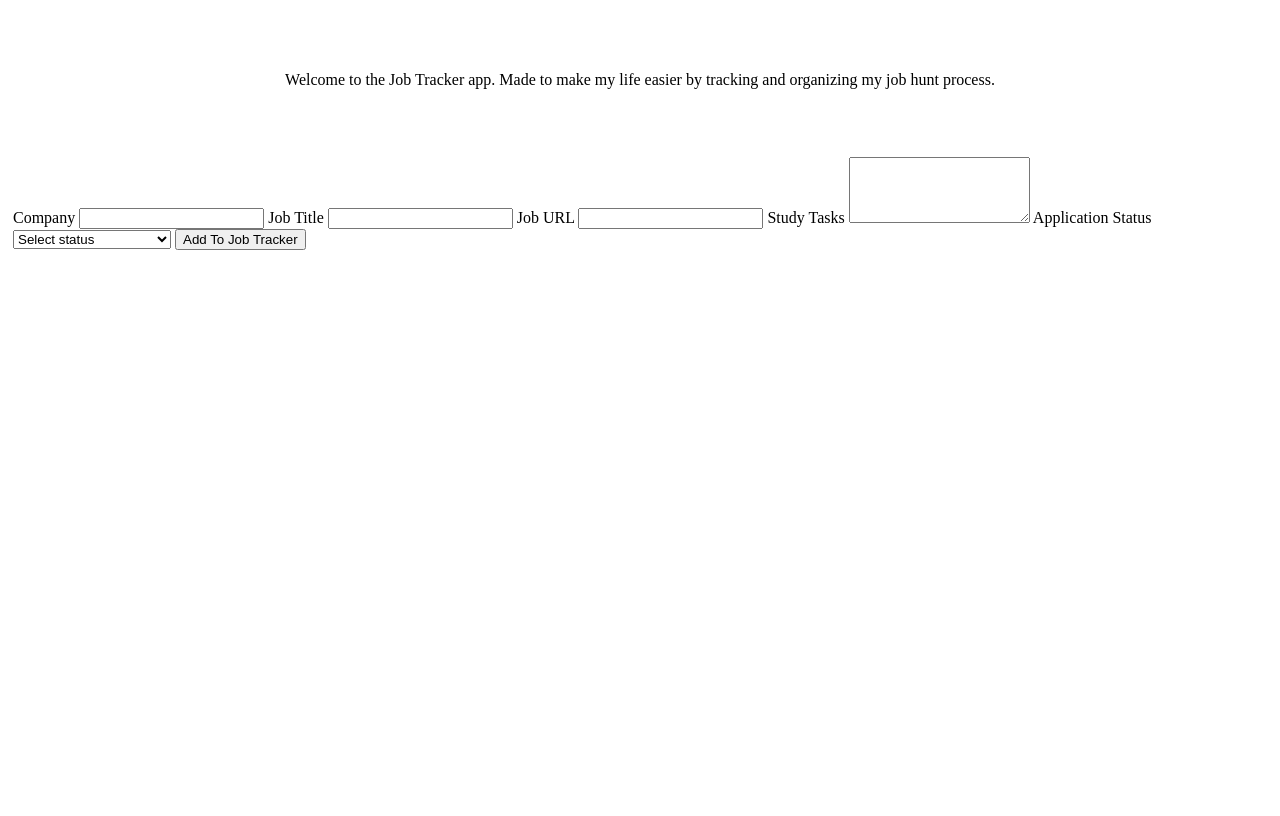
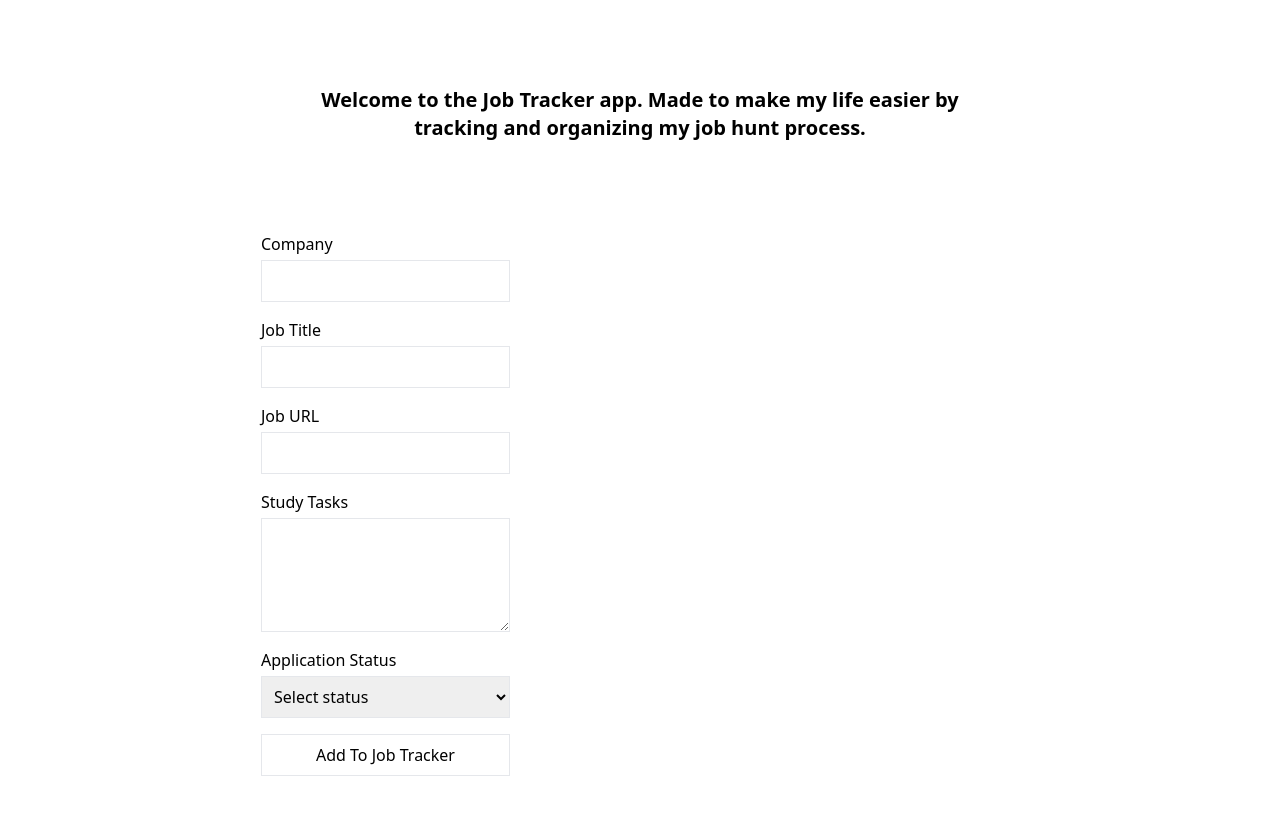
Before and after one commit to DerekScott27/Job-Tracker-app, a website: page index.html in a window 1280 px wide. Drawn offline with nearby package versions, Linux system fonts and the light colour scheme; no server answers.

Commit message:
Added a little CSS stying via Tailwind in the html file

```diff
--- a/index.html
+++ b/index.html
@@ -7,56 +7,99 @@
     <title>Job Prep Tracker App</title>
     <link rel="stylesheet" href="style.css">
 
-
+    <script src="https://cdn.tailwindcss.com"></script>
 </head>
 
-<body>
+<body class="min-h-screen p-6">
 
-<header id="header">
+    <header id="header" class="max-w-3xl mx-auto mb-6 text-center text-xl font-semibold">
         Welcome to the Job Tracker app. Made to make my life easier by tracking and organizing my job hunt process.
     </header>
 
-<div id="forms">
-<form id="submit">
-    <label for="company">Company</label>
-    <input id="company" name="company" type="text" required minlength="2" >
+    <div id="forms" class="max-w-3xl mx-auto mb-8">
+        <form id="submit" class="grid gap-4">
+            <div class="grid gap-1">
+                <label for="company" class="block">Company</label>
+                <input
+                    id="company"
+                    name="company"
+                    type="text"
+                    required
+                    minlength="2"
+                    class="border p-2 w-full"
+                >
+            </div>
 
+            <div class="grid gap-1">
+                <label for="job-title" class="block">Job Title</label>
+                <input
+                    type="text"
+                    id="job-title"
+                    name="job-title"
+                    required
+                    minlength="2"
+                    class="border p-2 w-full"
+                >
+            </div>
 
+            <div class="grid gap-1">
+                <label for="job-link" class="block">Job URL</label>
+                <input
+                    type="url"
+                    id="job-link"
+                    name="job-link"
+                    required
+                    class="border p-2 w-full"
+                >
+            </div>
 
-    <label for="job-title">Job Title</label>
-    <input type="text" id="job-title" name="job-title" required minlength="2" >
+            <div class="grid gap-1">
+                <label for="study-tasks" class="block">Study Tasks</label>
+                <textarea
+                    id="study-tasks"
+                    name="studyTasks"
+                    rows="4"
+                    class="border p-2 w-full"
+                ></textarea>
+            </div>
 
-
-
-
-    <label for="job-link">Job URL</label>
-    <input type="url" id="job-link" name="job-link" required>
-
-
-
-    <label for="study-tasks">Study Tasks</label>
-    <textarea id="study-tasks"  name="studyTasks" rows="4" ></textarea>
-
-
-
-    <label for="applicationStatus">Application Status</label>
-    <select id="applicationStatus" name="applicationStatus" required>
+            <div class="grid gap-1">
+                <label for="applicationStatus" class="block">Application Status</label>
+                <select
+                    id="applicationStatus"
+                    name="applicationStatus"
+                    required
+                    class="border p-2 w-full"
+                >
                     <option value="">Select status</option>
                     <option value="Applied">Applied</option>
                     <option value="Interviewed">Interviewed</option>
                     <option value="Rejected">No longer in candidacy</option>
                 </select>
+            </div>
 
-    <label for="add-button"></label>
-    <button type="submit" id="add-button" name="add-button">Add To Job Tracker</button>
+            <div>
+                <label for="add-button" class="sr-only">Add To Job Tracker</label>
+
+                <button
+                    type="submit"
+                    id="add-button"
+                    name="add-button"
+                    class="border px-4 py-2 w-full"
+                >
+                    Add To Job Tracker
+                </button>
+            </div>
         </form>
     </div>
 
-<div id="list-div">
-
-
+    <div
+        id="list-div"
+        class="max-w-3xl mx-auto space-y-4"
+    >
 
     </div>
+
     <script src="config.js"></script>
     <script src="script.js"></script>
 
```
Also changed, not shown: server.js (+2 -6 lines). Lines whose indentation alone changed are shown as unchanged.
